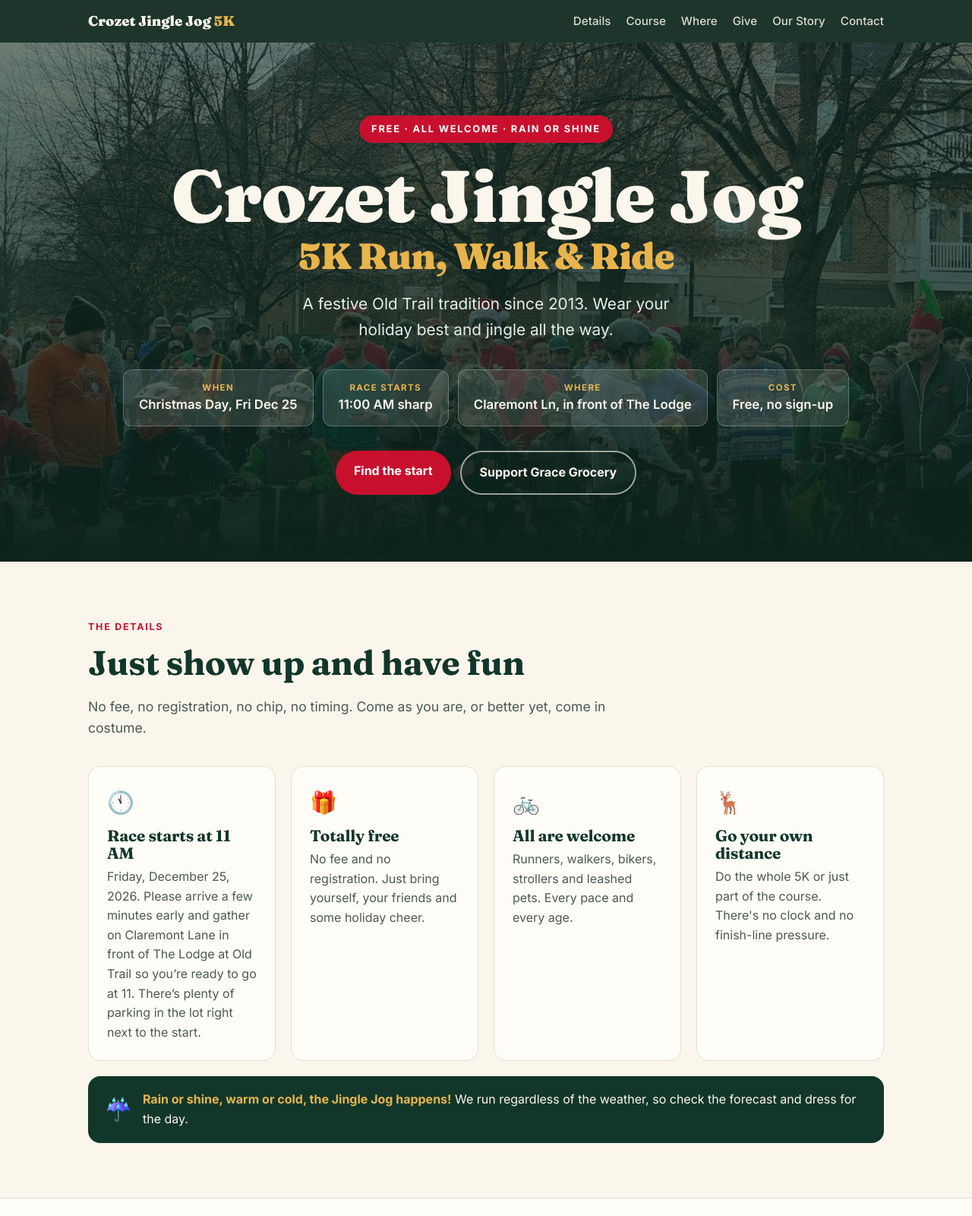
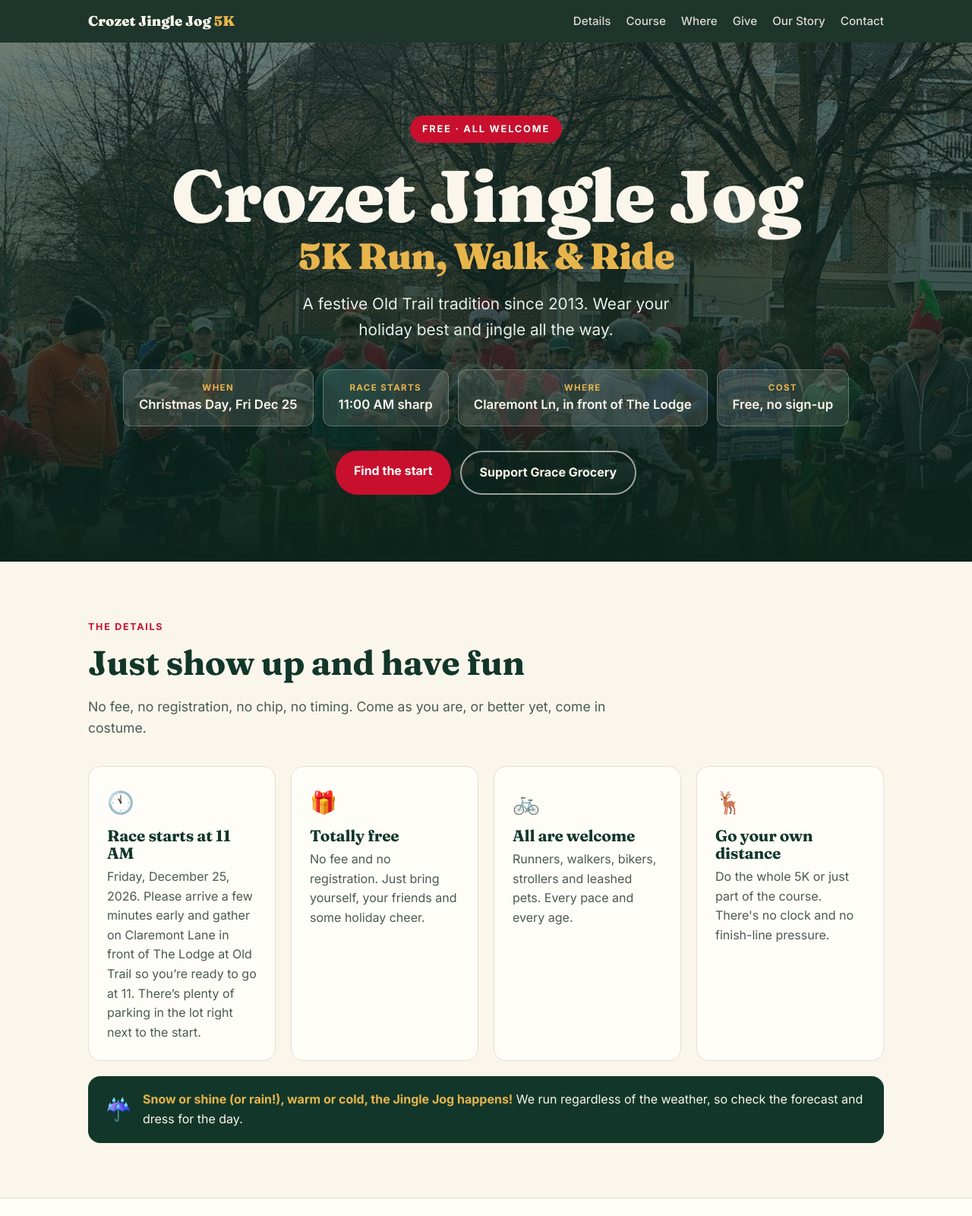
Before and after one commit to donnywyatt-oss/oldtrailjinglejog, a plain HTML site: page index.html in a window 1280 px wide. Shown: the top 1600 px of the page at 76% size. Drawn offline with Linux system fonts and the light colour scheme.

Commit message:
Move weather note off the top badge and make it snow or shine
Co-Authored-By: Claude Opus 5.5 <noreply@anthropic.com>
Claude-Session: https://claude.ai/code/session_01HTLtZLXFReWxYkrC7FqajX

```diff
--- a/index.html
+++ b/index.html
@@ -6,7 +6,7 @@
   <title>Crozet Jingle Jog 5K</title>
   <meta name="description" content="The Crozet Jingle Jog 5K on Christmas Day: a free, festive community run, walk and ride at Old Trail in Crozet, Virginia, benefiting Grace Grocery food bank.">
   <meta property="og:title" content="Crozet Jingle Jog 5K">
-  <meta property="og:description" content="Free, festive, and open to all: runners, walkers, bikers, strollers and leashed pets. Christmas Day, December 25. Race starts at 11 AM on Claremont Lane in front of The Lodge at Old Trail; please arrive a few minutes early. Rain or shine. Plenty of parking right next to the start.">
+  <meta property="og:description" content="Free, festive, and open to all: runners, walkers, bikers, strollers and leashed pets. Christmas Day, December 25. Race starts at 11 AM on Claremont Lane in front of The Lodge at Old Trail; please arrive a few minutes early. Snow or shine (or rain!). Plenty of parking right next to the start.">
   <meta property="og:image" content="https://crozetjinglejog.com/images/start-crowd.jpg">
   <meta property="og:url" content="https://crozetjinglejog.com/">
   <link rel="canonical" href="https://crozetjinglejog.com/">
@@ -267,7 +267,7 @@
 
   <header class="hero" id="top">
     <div class="wrap">
-      <span class="badge">Free &middot; All welcome &middot; Rain or shine</span>
+      <span class="badge">Free &middot; All welcome</span>
       <h1>Crozet Jingle Jog<span class="five">5K Run, Walk &amp; Ride</span></h1>
       <p class="tagline">A festive Old Trail tradition since 2013. Wear your holiday best and jingle all the way.</p>
       <div class="facts">
@@ -312,7 +312,7 @@
       </div>
       <div class="weather-note">
         <span class="icon" aria-hidden="true">&#x2614;</span>
-        <p><strong>Rain or shine, warm or cold, the Jingle Jog happens!</strong> We run regardless of the weather, so check the forecast and dress for the day.</p>
+        <p><strong>Snow or shine (or rain!), warm or cold, the Jingle Jog happens!</strong> We run regardless of the weather, so check the forecast and dress for the day.</p>
       </div>
     </div>
   </section>
```
